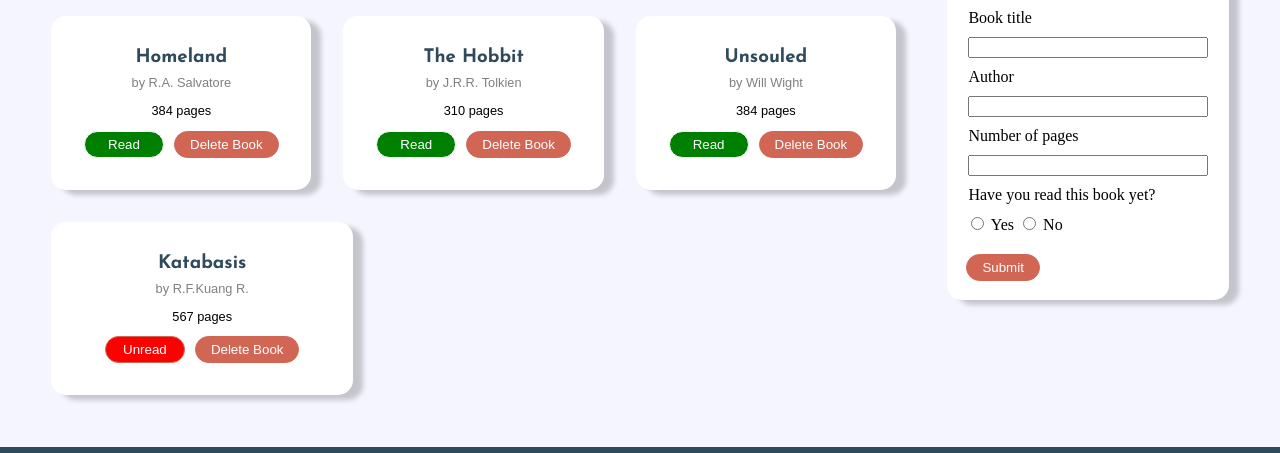
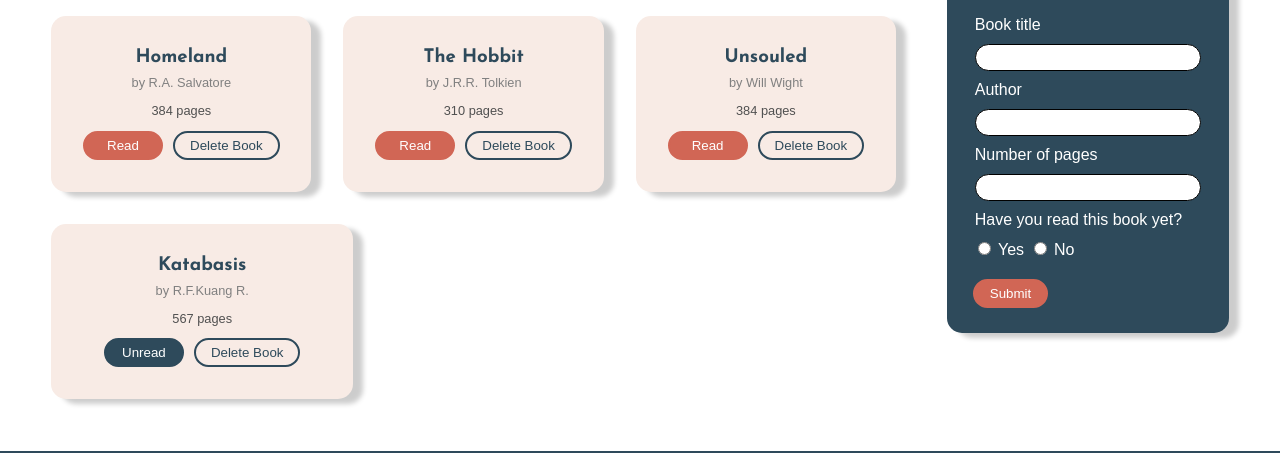
Before and after one commit to wolfSkullCave/odin-library, a plain HTML site: page index.html in a window 1280 px wide. Shown: the part 499-952 px from the top of the page. Drawn offline with Linux system fonts and the light colour scheme; a web font is replaced by a local one.

Commit message:
Styling changes

```diff
--- a/scripts/script.js
+++ b/scripts/script.js
@@ -37,7 +37,7 @@ function renderLibrary(list, book) {
   // Adding text to elements
   cardTitle.textContent = book.title;
   cardAuthor.textContent = "by " + book.author;
-  cardPages.textContent = book.pages + ' pages';
+  cardPages.textContent = book.pages + " pages";
   cardBtnDel.textContent = "Delete Book";
 
   if (book.readStatus === true) {
@@ -51,6 +51,7 @@ function renderLibrary(list, book) {
   // Adding classes to elements
   bookCard.classList.add("book-card");
   cardBtnRead.classList.add("btn-togRead");
+  cardBtnDel.classList.add("btn-ghost");
   cardBtnDel.classList.add("btn-delBook");
   cardAuthor.classList.add("author");
 
@@ -64,8 +65,6 @@ function renderLibrary(list, book) {
   cardBtnDel.dataset.id = book.id;
 }
 
-// const readingList = document.querySelector(".div-readingList");
-// const colLibrary = document.querySelector(".div-collectionList");
 const bookList = document.querySelector(".book-list");
 
 function renderAllBooks() {
@@ -107,6 +106,7 @@ function clearBookList() {
   }
 }
 
+
 // Add new book form ----------------------------------------------------------------
 
 document.getElementById("newBookForm").addEventListener("submit", function (e) {
--- a/stylesheets/fonts.css
+++ b/stylesheets/fonts.css
@@ -31,7 +31,12 @@ h3 {
 
 
 p,
-.footer a {
+.footer a,
+body {
     font-family: "Poppins-regular", sans-serif;
     font-size: 1rem;
 }
+
+body {
+    color: var(--text);
+}
--- a/stylesheets/globals.css
+++ b/stylesheets/globals.css
@@ -1,6 +1,8 @@
 :root{
     --primary: #2e4a5b;
     --accent: #d16655;
+    --accent-2: #bd7579;
     --light-grey: #f5f5ff;
-    --beige: #f8ebe5;
+    --bage: #f8ebe5;
+    --text: #505050;
 }
--- a/stylesheets/layout.css
+++ b/stylesheets/layout.css
@@ -11,11 +11,12 @@
     grid-area: header;
     text-align: center;
     align-content: center;
-    color: white;
+    color: var(--primary);
+    font-weight: 500;
     background-color: grey;
     background-image: url("../assets/hero.png");
     background-size: cover;
-    box-shadow: inset 0 0 100vh 100vw #f8ebe5a9;
+    box-shadow: inset 0 0 100vh 100vw #f8ebe5bd;
     background-position: bottom;
     background-repeat: no-repeat;
 }
@@ -29,7 +30,7 @@
     grid-template-columns: 3fr 1fr;
     column-gap: 4vw;
     padding: 4vw;
-    background-color: var(--light-grey);
+    /* background-color: var(--light-grey); */
 }
 
 .books {
--- a/stylesheets/style.css
+++ b/stylesheets/style.css
@@ -1,13 +1,7 @@
 @import url(fonts.css);
 @import url(globals.css);
 
-/* global variables */
-:root {
-    --primary: blue;
-}
-
-
-/* css resets */
+/* css resets --------------------------------------------------------------*/
 
 h1 {
     margin: 0;
@@ -21,7 +15,7 @@ body {
     margin: 0;
 }
 
-/* book cards */
+/* book cards --------------------------------------------------------------*/
 
 .book-list {
     display: flex;
@@ -31,19 +25,67 @@ body {
 }
 
 .book-card {
-    /* border: 1px solid black; */
     border-radius: 15px;
     padding: 2rem 1rem;
     flex-grow: 1;
     max-width: 270px;
     text-align: center;
     box-shadow: 10px 5px 5px rgba(0, 0, 0, 0.2);
-    background-color: white;
+    background-color: var(--bage);
 }
 
-/* sidebar form*/
+.book-card h3 {
+    margin: 0;
+}
 
-fieldset.form-grid {
+.book-card p {
+    font-size: 0.8rem;
+}
+
+.bookRead,
+.bookUnread {
+    min-width: 80px;
+}
+
+.bookUnread {
+    background-color: var(--primary);
+    border-color: var(--primary);
+}
+
+.bookUnread:hover {
+    background-color: var(--accent);
+    border-color: var(--accent);
+}
+
+/* General buttons ----------------------------------------------------------*/
+
+button {
+    background: var(--accent);
+    color: white;
+    border: 2px solid var(--accent);
+    padding: 5px 15px;
+    border-radius: 15px;
+}
+
+button:hover {
+    background-color: var(--primary);
+    border: 2px solid var(--primary);
+}
+
+.btn-ghost {
+    margin-left: 10px;
+    background-color: transparent;
+    border: 2px solid var(--primary);
+    color: var(--primary);
+}
+
+.btn-ghost:hover {
+    color: white;
+}
+
+/* sidebar form ---------------------------------------------------------*/
+
+.form-grid {
     display: flex;
     flex-direction: column;
     gap: 10px;
@@ -52,42 +94,35 @@ fieldset.form-grid {
     padding: 0;
 }
 
-fieldset.readStatus {
+.readStatus {
     margin: 10px 0 20px 0px;
     border: none;
     padding: 0;
 }
 
-div#newBookForm {
-    /* border: 1px solid black; */
-    padding: 1.5vw;
+#newBookForm {
+    padding: 2vw;
     border-radius: 15px;
     box-shadow: 10px 5px 5px rgba(0, 0, 0, 0.2);
-    background-color: white;
+    background-color: var(--primary);
+    color: white;
+}
+
+#newBookForm h3 {
+    color: white;
 }
 
 legend {
     margin-bottom: 10px;
 }
 
-/* buttons */
-button {
-    background: var(--accent);
-    color: white;
-    border: 1px solid var(--accent);
-    padding: 5px 15px;
+input {
     border-radius: 15px;
+    border: 1px solid black;
+    padding: 5px 10px;
 }
 
-button:hover {
-    background-color: var(--primary);
-    border: 1px solid var(--primary);
-}
-
-
-.btn-delBook {
-    margin-left: 10px;
-}
+/* Footer ----------------------------------------------------------------- */
 
 .footer img {
     width: 20px;
@@ -105,25 +140,3 @@ button:hover {
     font-size: 0.75rem;
     margin: 8px;
 }
-
-
-.book-card h3 {
-    margin: 0;
-}
-
-.book-card p{
-    font-size: 0.8rem;
-}
-
-.btn-togRead{
-    min-width: 80px;
-}
-
-.bookRead, .bookUnread:hover {
-    background-color: green;
-    border: 1px solid;
-}
-
-.bookUnread, .bookRead:hover {
-    background-color: red;
-}
```
Also changed, not shown: 1 other file.
